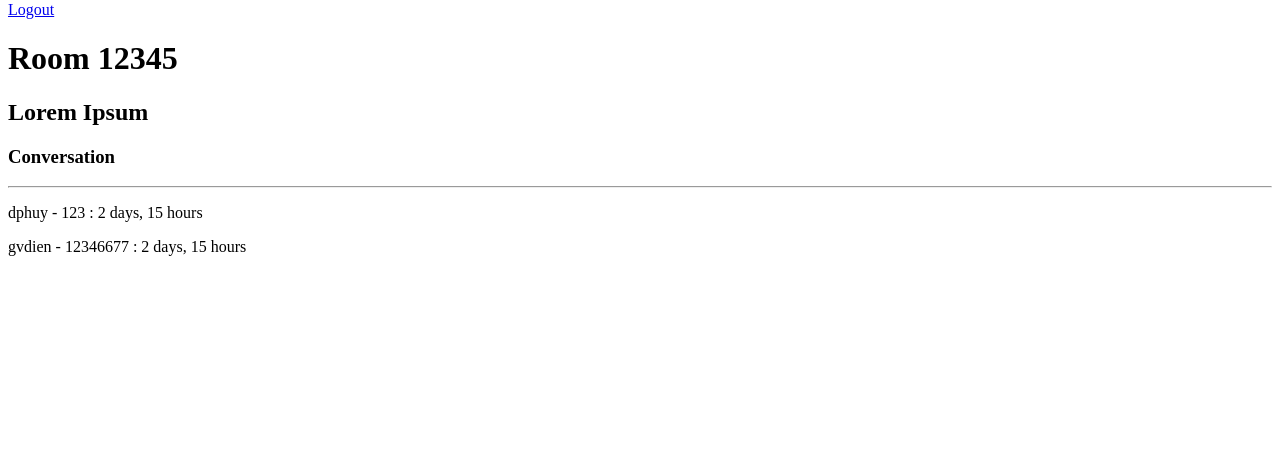
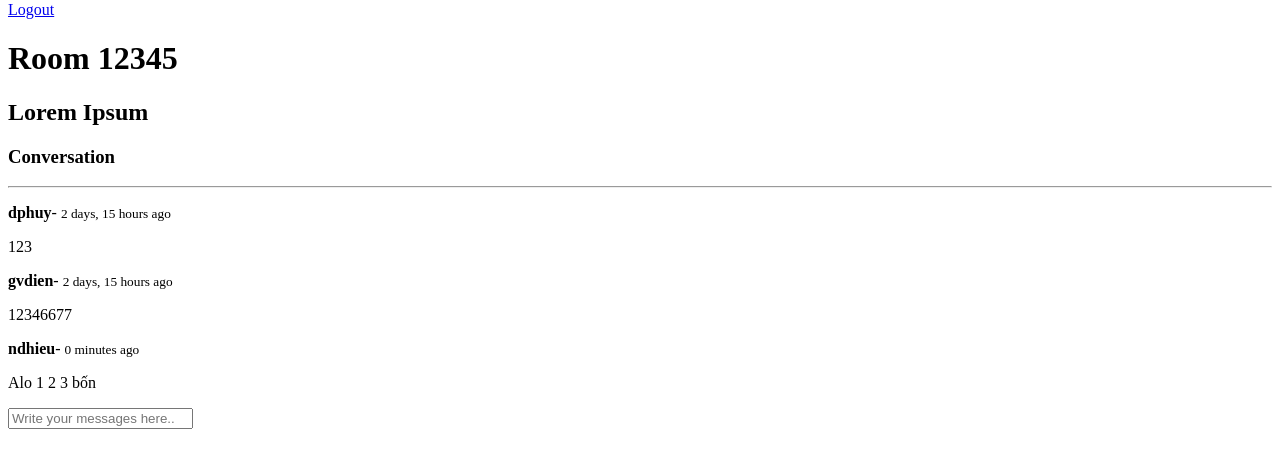
Before and after one commit to Gvdien/DjangoWebProject, a Django app: page /room/1/ in a window 1280 px wide. Shown: the part 150-618 px from the top of the page. Run offline with Django 4.2, Linux system fonts and the light colour scheme; the first user in the database is signed in; data comes from the database, SQL or seed files in the repository.

Commit message:
Chat room CRUD.1

```diff
--- a/base/templates/room.html
+++ b/base/templates/room.html
@@ -10,10 +10,20 @@
 
         {% for message in room_messages %}
             <div>
-                <p>{{ message.user }} - {{ message.message }} : {{ message.created|timesince }}</p>
+                <p> <b>{{ message.user }}</b>- <small> {{ message.created|timesince }} ago </small></p>
+                <p>{{ message.message }}</p>
             </div>
         {% endfor %}
     </div>
 
+    {% if request.user.is_authenticated %}
+    <div class="comment-form">
+        <form method="post" action="">
+            {% csrf_token %}
+            <input type="text" name="body" placeholder="Write your messages here..">
+        </form>
+    </div>
+    {% endif %}
+
 
 {% endblock %}
--- a/base/views.py
+++ b/base/views.py
@@ -1,5 +1,5 @@
 from django.shortcuts import render, redirect
-from .models import Room, Topic, User
+from .models import Room, Topic, User, Message
 from .forms import RoomForm
 from django.contrib import messages
 from django.contrib.auth.decorators import login_required
@@ -66,7 +66,16 @@ def home(req):
 
 def room(req, key):
     room = Room.objects.get(id=key)
-    room_messages = room.message_set.all()
+    room_messages = room.message_set.all().order_by('created')
+
+    if req.method == "POST":
+        message = Message.objects.create(
+            user = req.user,
+            room = room,
+            message = req.POST.get('message')
+        )
+        return redirect('room', key=room.id)
+
     context = {'room': room, 'room_messages': room_messages}
     return render(req, 'room.html', context)
 
```
Also changed, not shown: db.sqlite3.
